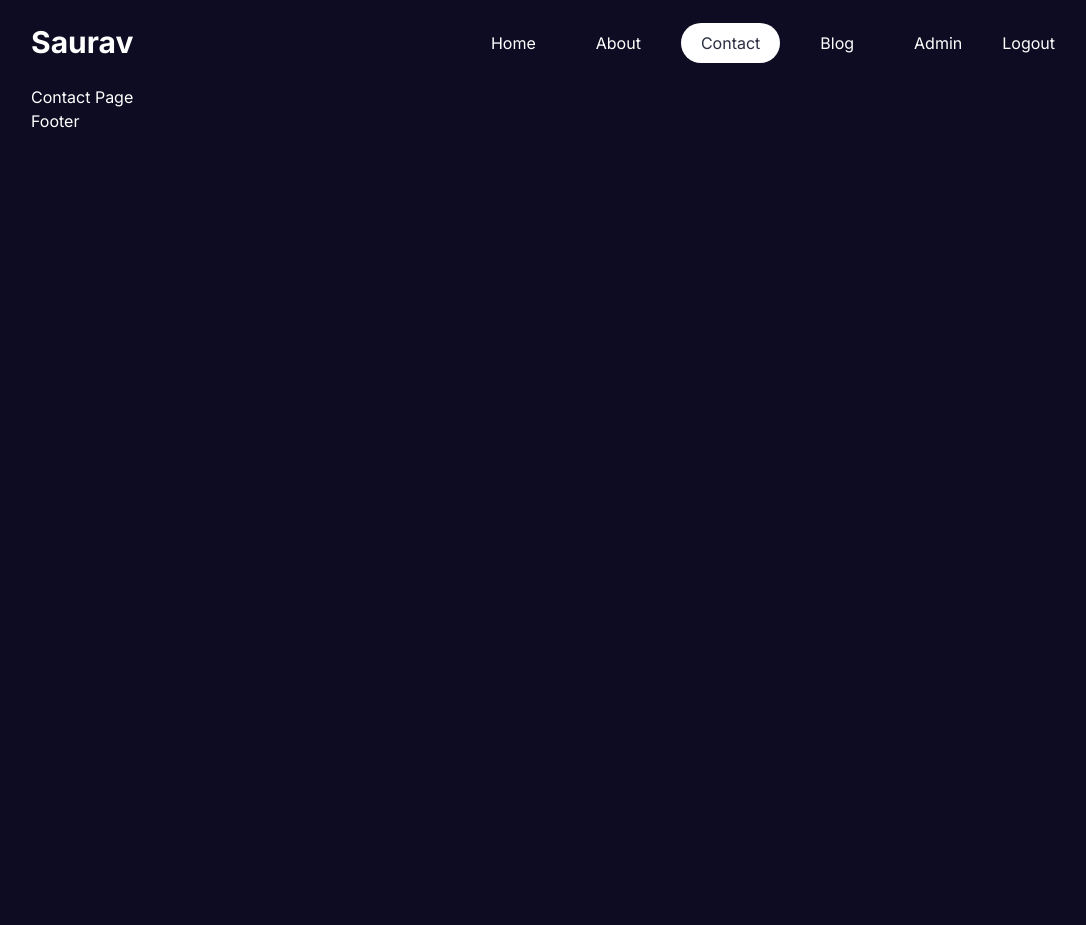
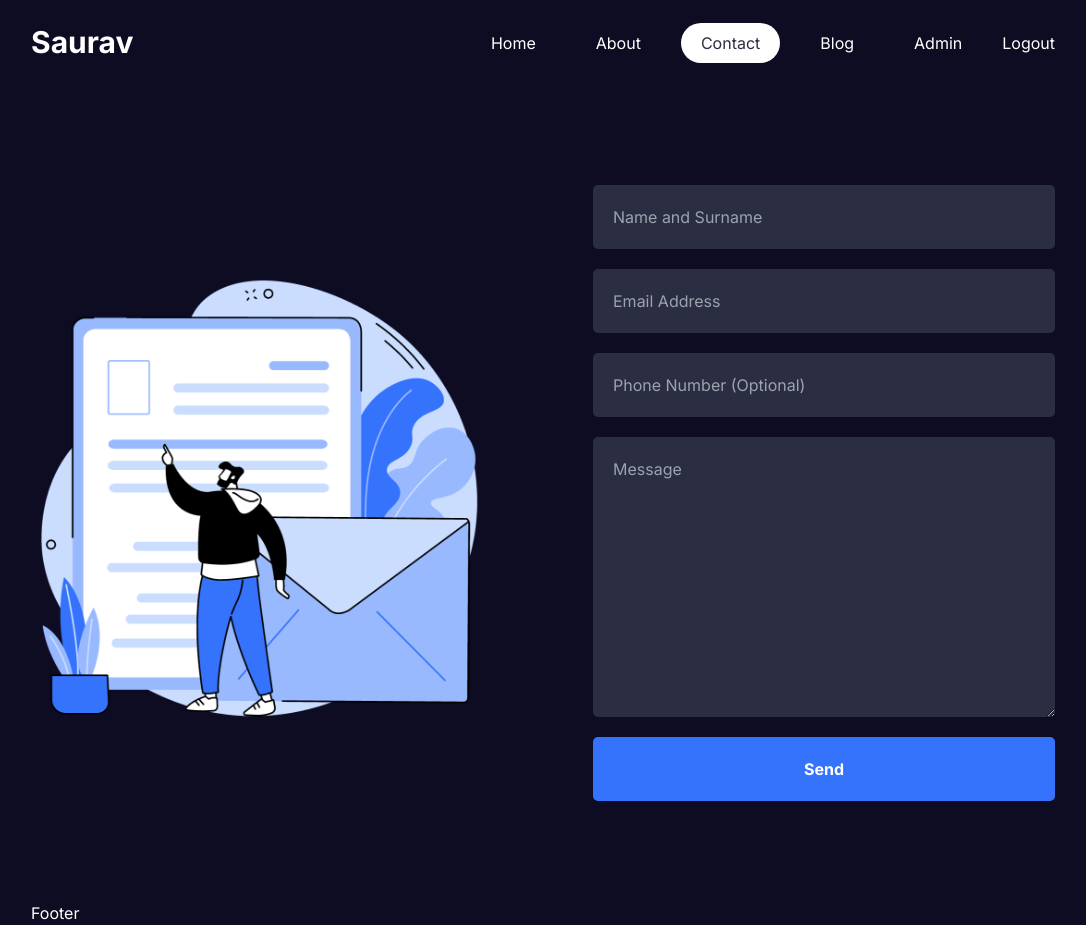
Before and after one commit to saurav-ghimire/Blog-App-With-Next.js, a Next.js app: page /contact in a window 1280 px wide. Shown: the whole page, without its empty margins (97-1183 px from the left). Before the commit the page ends 800 px from the top, so only its background shows below. Built offline with nearby package versions, Linux system fonts and the light colour scheme.

Commit message:
Contact Page Created

```diff
--- /dev/null
+++ b/src/app/contact/contact.module.css
@@ -0,0 +1,52 @@
+.container {
+  display: flex;
+  align-items: center;
+  gap: 100px;
+  padding: 100px 0;
+}
+
+.imgContainer {
+  flex: 1;
+  height: 500px;
+  position: relative;
+}
+
+.img {
+  object-fit: contain;
+}
+
+.formContainer {
+  flex: 1;
+}
+
+.form {
+  display: flex;
+  flex-direction: column;
+  gap: 20px;
+}
+
+.form input,
+.form textarea {
+  padding: 20px;
+  border-radius: 5px;
+  border: none;
+  outline: none;
+  background-color: var(--bgSoft);
+  color: var(--text);
+}
+
+.form button {
+  padding: 20px;
+  background-color: var(--btn);
+  color: var(--text);
+  font-weight: bold;
+  border: none;
+  border-radius: 5px;
+  cursor: pointer;
+}
+
+@media (max-width: 768px) {
+  .container {
+    flex-direction: column;
+  }
+}
--- a/src/app/contact/page.jsx
+++ b/src/app/contact/page.jsx
@@ -1,5 +1,37 @@
-function Contact() {
-  return <>Contact Page</>;
-}
+// "use client";
+import Image from "next/image";
+import styles from "./contact.module.css";
+
+export const metadata = {
+  title: "Contact Page",
+  description: "Contact description",
+};
+
+const Contact = () => {
+
+
+  return (
+    <div className={styles.container}>
+      <div className={styles.imgContainer}>
+        <Image src="/contact.png" alt="" fill className={styles.img} />
+      </div>
+      <div className={styles.formContainer}>
+        <form action="" className={styles.form}>
+          <input type="text" placeholder="Name and Surname" />
+          <input type="text" placeholder="Email Address" />
+          <input type="text" placeholder="Phone Number (Optional)" />
+          <textarea
+            name=""
+            id=""
+            cols="30"
+            rows="10"
+            placeholder="Message"
+          ></textarea>
+          <button>Send</button>
+        </form>
+      </div>
+    </div>
+  );
+};
 
 export default Contact;
```
